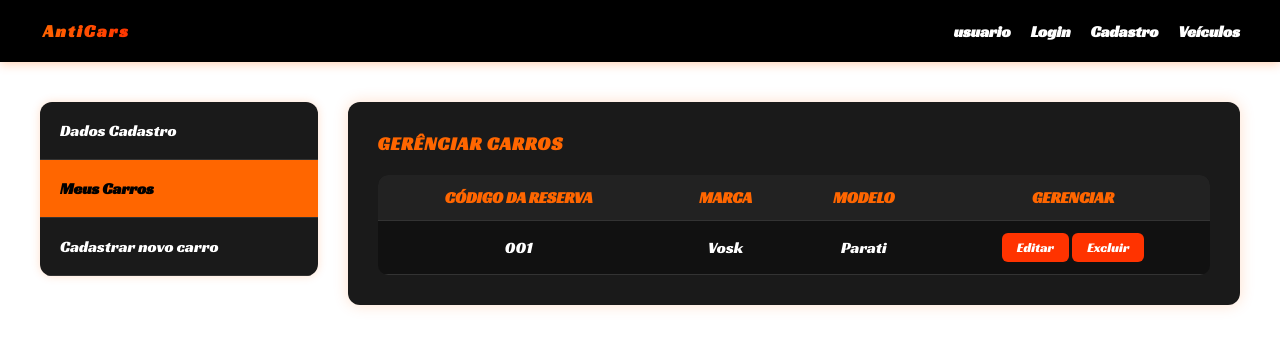
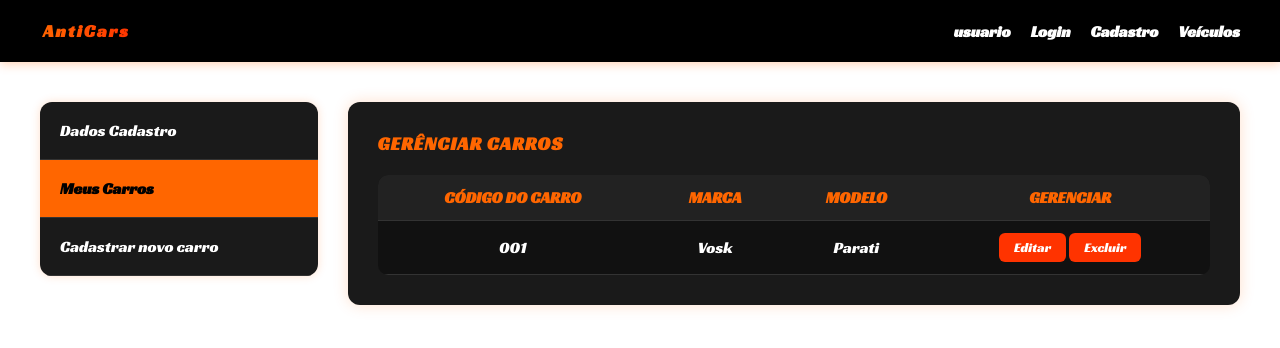
Before and after one commit to renato-dsantos/Projeto_Site_AutoCars, a plain HTML site: page pages/vendedor.html in a window 1280 px wide. Both pictures are taken after a click on the button "Meus Carros". Drawn offline with Linux system fonts and the light colour scheme.

Commit message:
Corrigido nome da tabela

```diff
--- a/pages/vendedor.html
+++ b/pages/vendedor.html
@@ -37,7 +37,7 @@
                             <Table>
 
                                     <thead>
-                                        <th>Código da reserva</th>
+                                        <th>Código do carro</th>
                                         <th>Marca</th>
                                         <th>Modelo</th>
                                         <th>Gerenciar</th>
```
